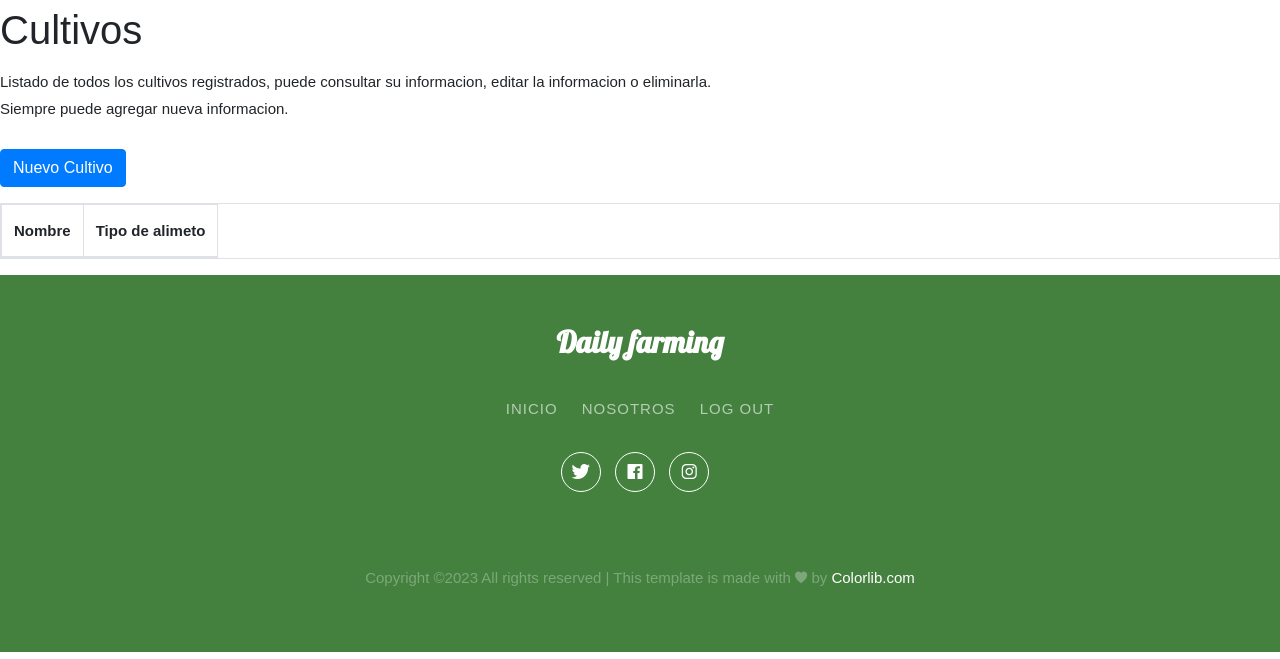
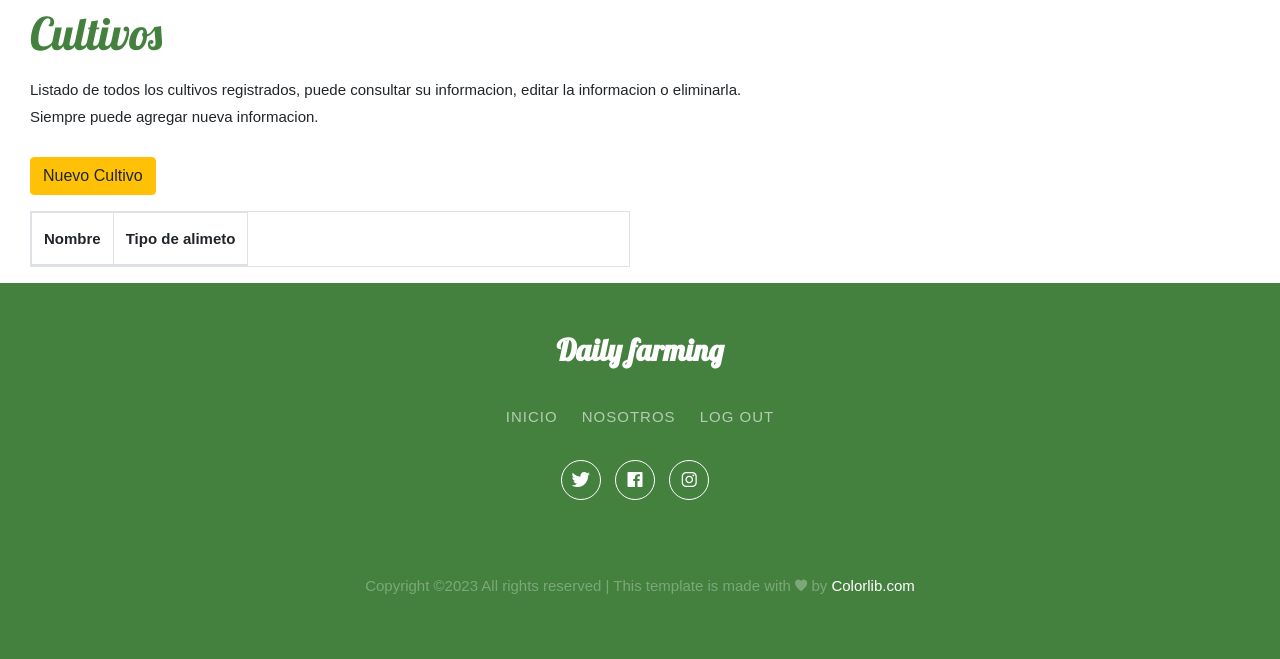
Before and after one commit to AstSamfa/daily-farming-v, a Django app: page /cultivo/ in a window 1280 px wide. Shown: the part 76-735 px from the top of the page. Run offline with Django 4.2, Linux system fonts and the light colour scheme; data that the repository does not hold is empty; some libraries are stand-ins or nearby versions.

Commit message:
agregando estilos en crud de cultivo

```diff
--- /dev/null
+++ b/cultivos/static/css/style_body_cultivo.css
@@ -0,0 +1,33 @@
+.container001{
+    margin-left: 30px;
+}
+
+h1{
+    color:#44813F;
+    font-weight:lighter;
+    font-family: 'Lobster';
+    font-size: 45px;
+}
+
+.table{
+    margin-left: 30px;
+    text-align: center;
+    width: 40em;
+}
+
+.boton{
+    margin-left: 30px;
+    margin-right: 10px;
+    margin-bottom: 20px;
+    margin-top: 20px;
+}
+
+.container002{
+    margin-left: 30px;
+    margin-right: 30px;
+
+}
+
+.container003{
+    margin-left: 30px;
+}
--- a/cultivos/templates/cultivo/index.html
+++ b/cultivos/templates/cultivo/index.html
@@ -14,6 +14,7 @@
         <link rel="stylesheet" href="{%static 'css/style_header_body.css' %}">
         <link rel="stylesheet" href="{%static 'css\style_footer.css' %}">
         <link rel="stylesheet" href="{%static 'css/ionicons.min.css' %}">
+        <link rel="stylesheet" href="{%static 'css/style_body_cultivo.css' %}">
 
     </head>
     <body>
@@ -45,14 +46,14 @@
         </header>
 
         <!-- Presentacion -->
-        <div>
+        <div class="container001">
             <h1>Cultivos</h1>
             <p>
                 Listado de todos los cultivos registrados, puede consultar su informacion, editar la informacion o eliminarla.<br>
 
                 Siempre puede agregar nueva informacion.<br><br>
 
-                <a href="crear" type="button" class="btn btn-primary">Nuevo Cultivo</a>
+                <a href="crear" type="button" class="btn btn-warning">Nuevo Cultivo</a>
             </p>
         </div>
 
@@ -67,10 +68,10 @@
                 </thead>
                 <tbody>
                     {% for cultivos in object_list %}
-                        <tr>
+                        <tr >
                             <td>{{ cultivos.nombre }}</td>
                             <td>{{ cultivos.tipo_alimento }}</td>
-                            <td><a href="detalle/{{cultivos.id}}" title="info" type="button" class="btn btn-info">detalles</a></td>
+                            <td><a href="detalle/{{cultivos.id}}" title="info" type="button" class="btn btn-warning">detalles</a></td>
                         </tr>
                     {% endfor %}
                 </tbody>
--- a/cultivos/templates/cultivos/index.html
+++ b/cultivos/templates/cultivos/index.html
@@ -31,7 +31,7 @@
                         <a class="nav-link botones" href="#">Nosotros</a>
                     </li>
                     <li class="nav-item">
-                        <a class="nav-link botones" href="#">Log out </a>
+                        <a class="nav-link botones" href="#">Log in </a>
                     </li>
 					<li>
 						<img class='imagen1'src="static/fonts/ionicons/fonts/person-circle-outline.svg" width="30" height="30" class="d-inline-block align-top" alt="" >
```
Also changed, not shown: cultivos/templates/cultivo/actualizar.html (+6 -3 lines), cultivos/templates/cultivo/crear.html (+5 -3 lines), cultivos/templates/cultivo/detalle.html (+6 -4 lines).
